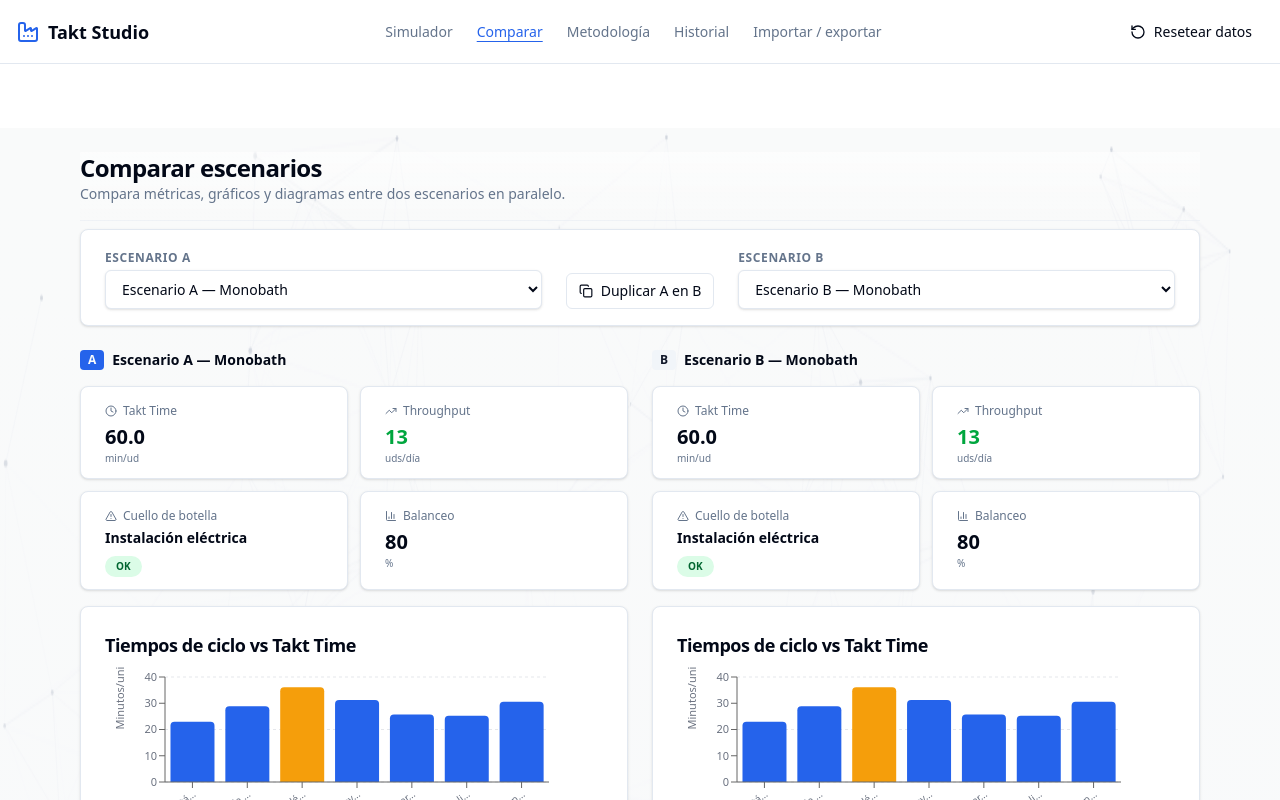
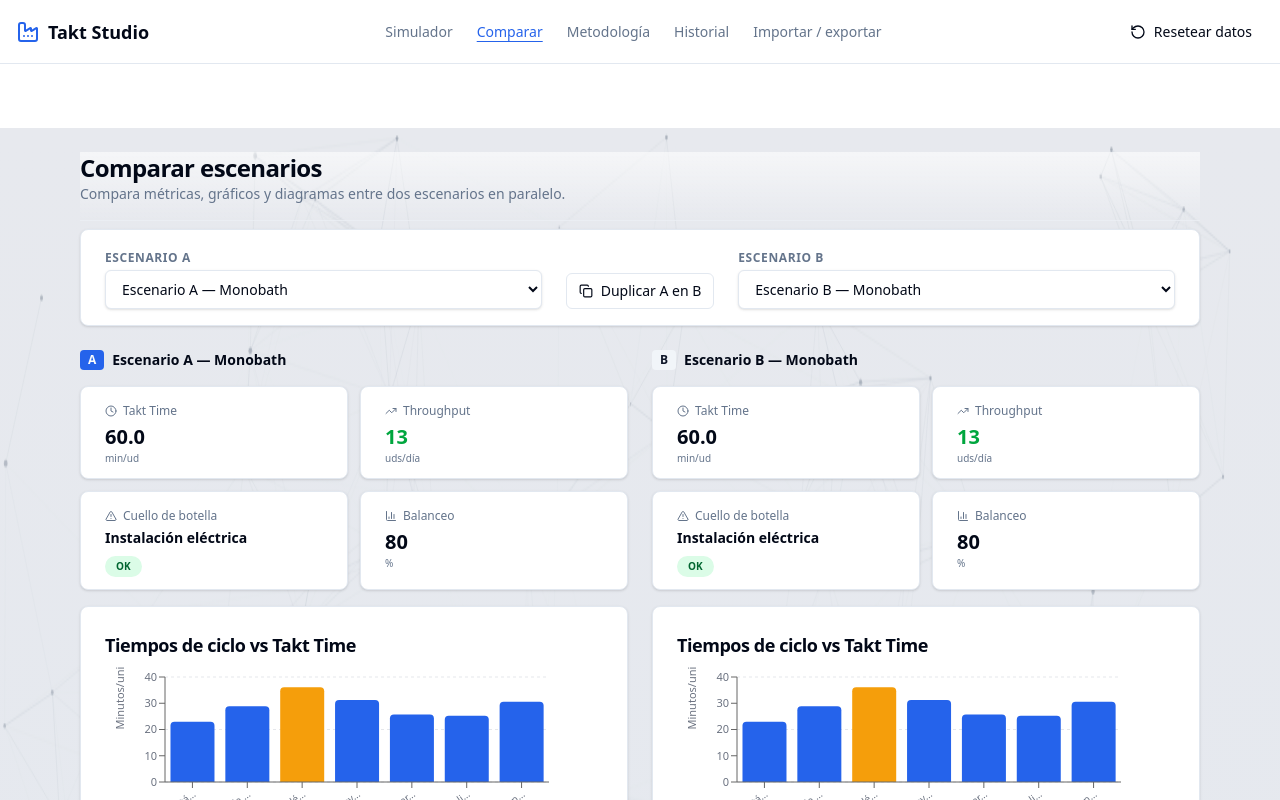
Before and after one commit to markusx5622/takt-studio, a Next.js app: page /comparar in a window 1280 px wide. Shown: the top 800 px of the page. Built offline with nearby package versions, Linux system fonts and the light colour scheme.

Commit message:
style: darken consulting background for better contrast

```diff
--- a/components/ConsultingBackground.tsx
+++ b/components/ConsultingBackground.tsx
@@ -40,12 +40,12 @@ export default function ConsultingBackground() {
     const draw = () => {
       ctx.clearRect(0, 0, w, h)
 
-      // Dibujar fondo sutil (gris muy claro)
-      ctx.fillStyle = "hsl(0, 0%, 98%)"
+      // Dibujar fondo sutil (gris más oscuro para contraste)
+      ctx.fillStyle = "hsl(215, 15%, 91%)"
       ctx.fillRect(0, 0, w, h)
 
       // Actualizar y dibujar puntos
-      ctx.fillStyle = "rgba(100, 116, 139, 0.4)" // slate-500 suave
+      ctx.fillStyle = "rgba(71, 85, 105, 0.5)" // slate-700 suave
 
       for (let i = 0; i < numDots; i++) {
         const dot = dots[i]
@@ -73,8 +73,8 @@ export default function ConsultingBackground() {
             ctx.moveTo(dot.x, dot.y)
             ctx.lineTo(dot2.x, dot2.y)
             const opacity = 1 - (dist / connectionDistance)
-            // Líneas grises claras y sutiles
-            ctx.strokeStyle = `rgba(148, 163, 184, ${opacity * 0.15})` // slate-400
+            // Líneas grises más definidas
+            ctx.strokeStyle = `rgba(100, 116, 139, ${opacity * 0.2})` // slate-500
             ctx.lineWidth = 1
             ctx.stroke()
           }
@@ -100,14 +100,14 @@ export default function ConsultingBackground() {
   }, [])
 
   return (
-    <div className="absolute inset-0 z-0 overflow-hidden pointer-events-none bg-slate-50">
+    <div className="absolute inset-0 z-0 overflow-hidden pointer-events-none bg-slate-200/50">
       <canvas
         ref={canvasRef}
-        className="absolute inset-0 w-full h-full opacity-60"
+        className="absolute inset-0 w-full h-full opacity-70"
       />
       {/* Overlay gradiente para suavizar la animación y dar look elegante */}
-      <div className="absolute inset-0 bg-gradient-to-b from-transparent to-slate-50/80" />
-      <div className="absolute inset-0 bg-[radial-gradient(ellipse_at_center,_var(--tw-gradient-stops))] from-transparent via-transparent to-slate-100/50" />
+      <div className="absolute inset-0 bg-gradient-to-b from-transparent to-slate-200/60" />
+      <div className="absolute inset-0 bg-[radial-gradient(ellipse_at_center,_var(--tw-gradient-stops))] from-transparent via-transparent to-slate-300/30" />
     </div>
   )
 }
```
